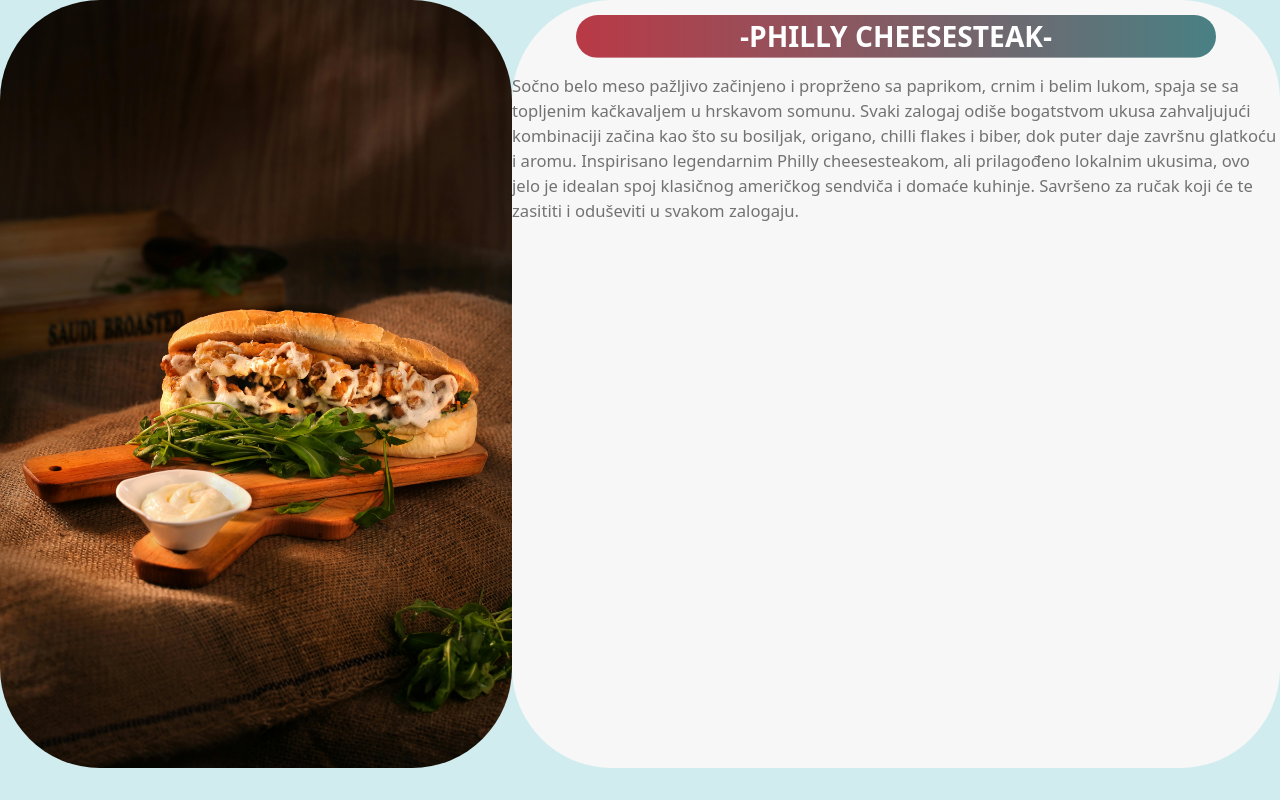
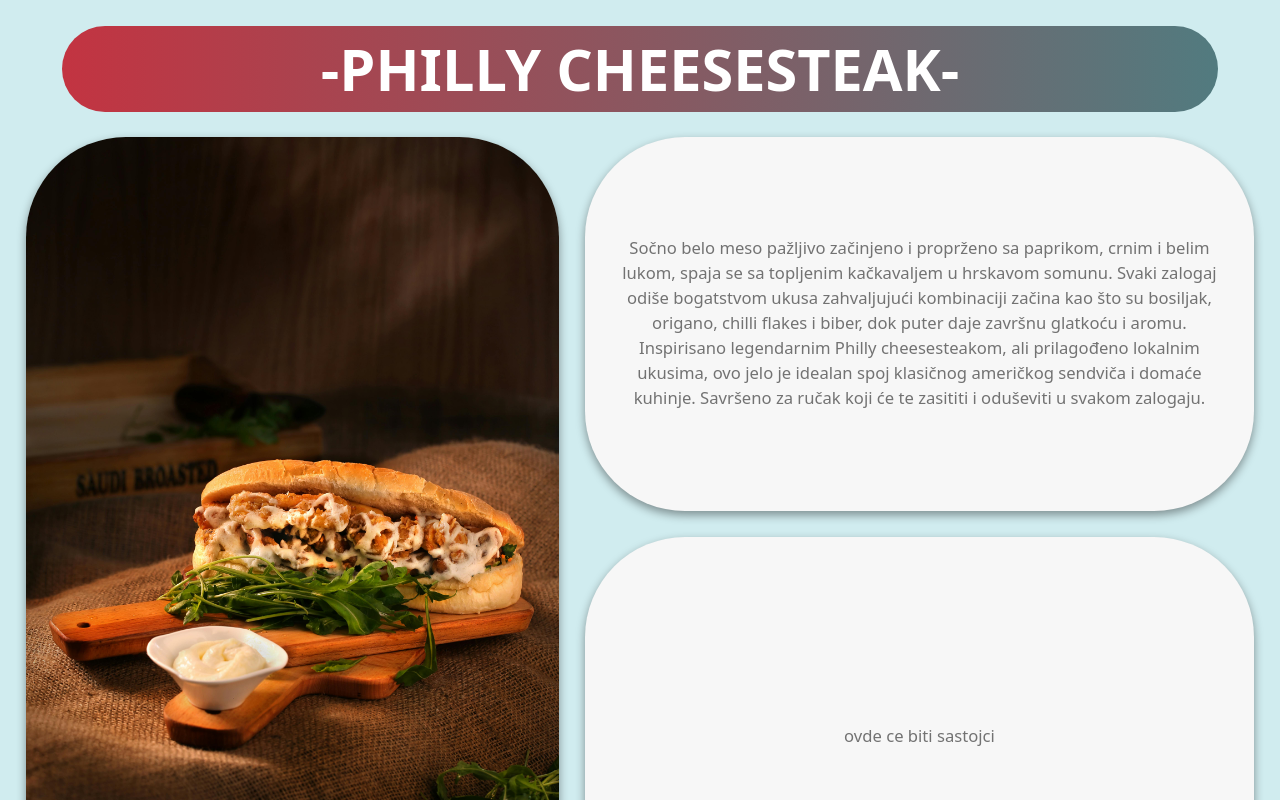
Before and after one commit to GuanSkuan/React-projekat, a React (Vite) app in the folder my-react-app/: page /recepti/1 in a window 1280 px wide. Shown: the top 800 px of the page. Built offline with nearby package versions, Linux system fonts and the light colour scheme.

Commit message:
sredjen jedan deo solo recept stranice i prepravljeni recepti u preview delu kako bi moglo da se udje u recept i odatle

```diff
--- a/my-react-app/src/Preview.jsx
+++ b/my-react-app/src/Preview.jsx
@@ -25,13 +25,13 @@ function Preview() {
                     const vrstaAnimacije = index % 2 === 0 ? "fade-right" : "fade-left";
 
                     return(
-                        <div key={pilule} data-aos={vrstaAnimacije}>  {/*dodat div jer AOS unistava scale iz nekog razloga ako se ne odradi ovako*/}
+                        <Link to={`/recepti/${pilule.id}`} key={pilule.id} data-aos={vrstaAnimacije}>  {/*dodat div jer AOS unistava scale iz nekog razloga ako se ne odradi ovako*/}
                             <div className="pilula">
                                 <img src={pilule.slika} alt='${pilule.naslov}' />
                                 <h3>{pilule.naslov}</h3>
                                 <p>{pilule.opis}</p>
                             </div>
-                        </div>
+                        </Link>
                     )
                 })}
             </section>
--- a/my-react-app/src/css/recept.css
+++ b/my-react-app/src/css/recept.css
@@ -1,16 +1,46 @@
-.recept {
+.recept-uvod {
     display: flex;
+    flex-direction: column;
+    margin: 2vw;
 }
 
-.recept img {
+.recept-uvod img {
     object-fit: cover;
-    width: 60vw;
-    height: 60vw;
+    height: 100vh;
+    border-radius: 100px;
+    box-shadow: 0 4px 10px rgba(0, 0, 0, 0.4);
+}
+
+.slika-opis-sastojci {
+    display: flex;
+    color: #00000089;
     border-radius: 100px;
 }
 
-.recept-uvod {
+.opis-sastojci {
+    margin-left: 2vw;
+}
+
+.opis {
+    display: flex;
+    align-items: center;
+    justify-content: center;
+    text-align: center;
+    height: calc(50vh - 2vw);
+    margin-bottom: 2vw;
+    padding: 0 2vw;
     background-color: #f7f7f7;
     border-radius: 100px;
-    color: #00000089;
+    box-shadow: 0 4px 10px rgba(0, 0, 0, 0.4);
 }
+
+.sastojci {
+    display: flex;
+    align-items: center;
+    justify-content: center;
+    text-align: center;
+    height: 50vh;
+    background-color: #f7f7f7;
+    border-radius: 100px;
+    box-shadow: 0 4px 10px rgba(0, 0, 0, 0.4);
+}
--- a/my-react-app/src/stranice/SoloRecept.jsx
+++ b/my-react-app/src/stranice/SoloRecept.jsx
@@ -10,14 +10,16 @@ function SoloRecept() {
     }
 
     return (
-        <div className="recept">
-            <img src={recept.slika} alt={recept.naslov} />
-            <div className="recept-uvod">
-                <h2>{recept.naslov}</h2>
-                <p>{recept.opis}</p>
+        <div className="recept-uvod">
+            <h1>{recept.naslov}</h1>
+            <div className="slika-opis-sastojci">
+                <img src={recept.slika} alt={recept.naslov} />
+                <div className="opis-sastojci">
+                    <div className="opis">{recept.opis}</div>
+                    <div className="sastojci">ovde ce biti sastojci</div>
+                </div>
             </div>
         </div>
-
     )
 }
 
```
